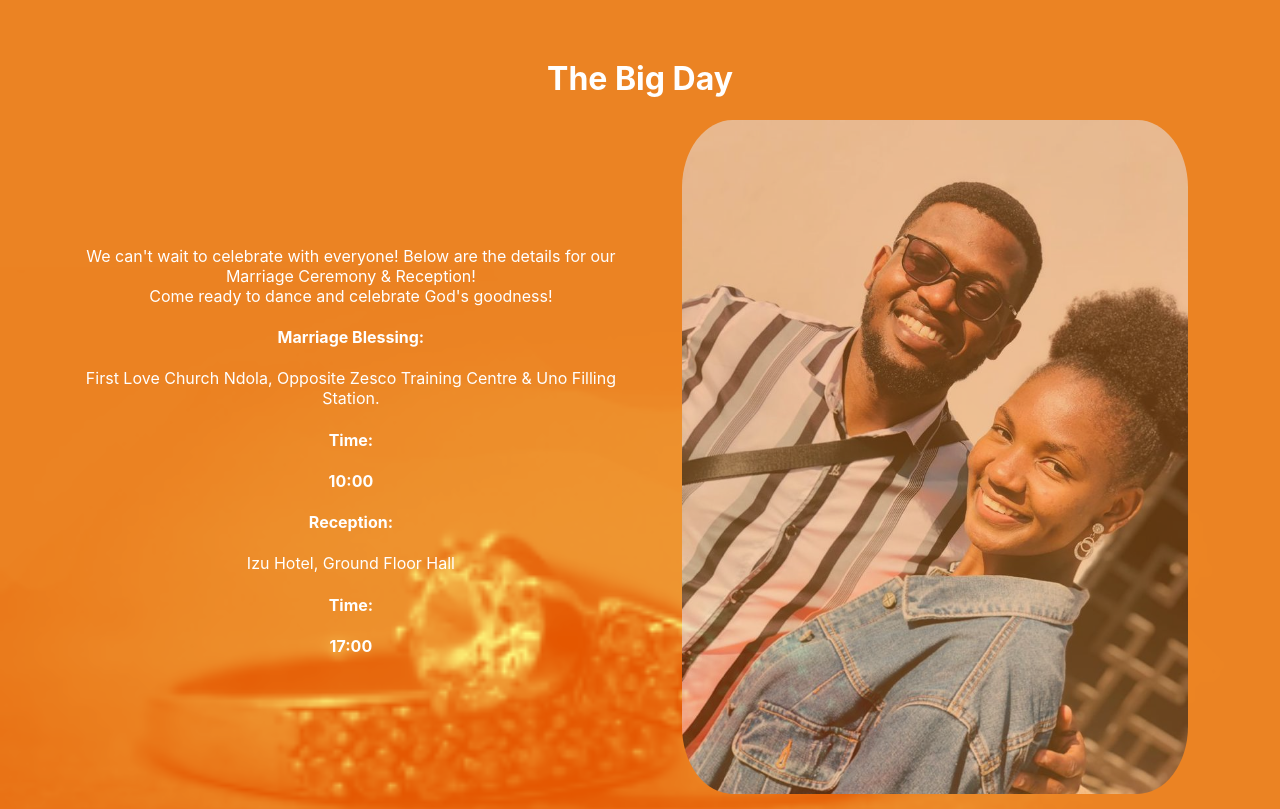
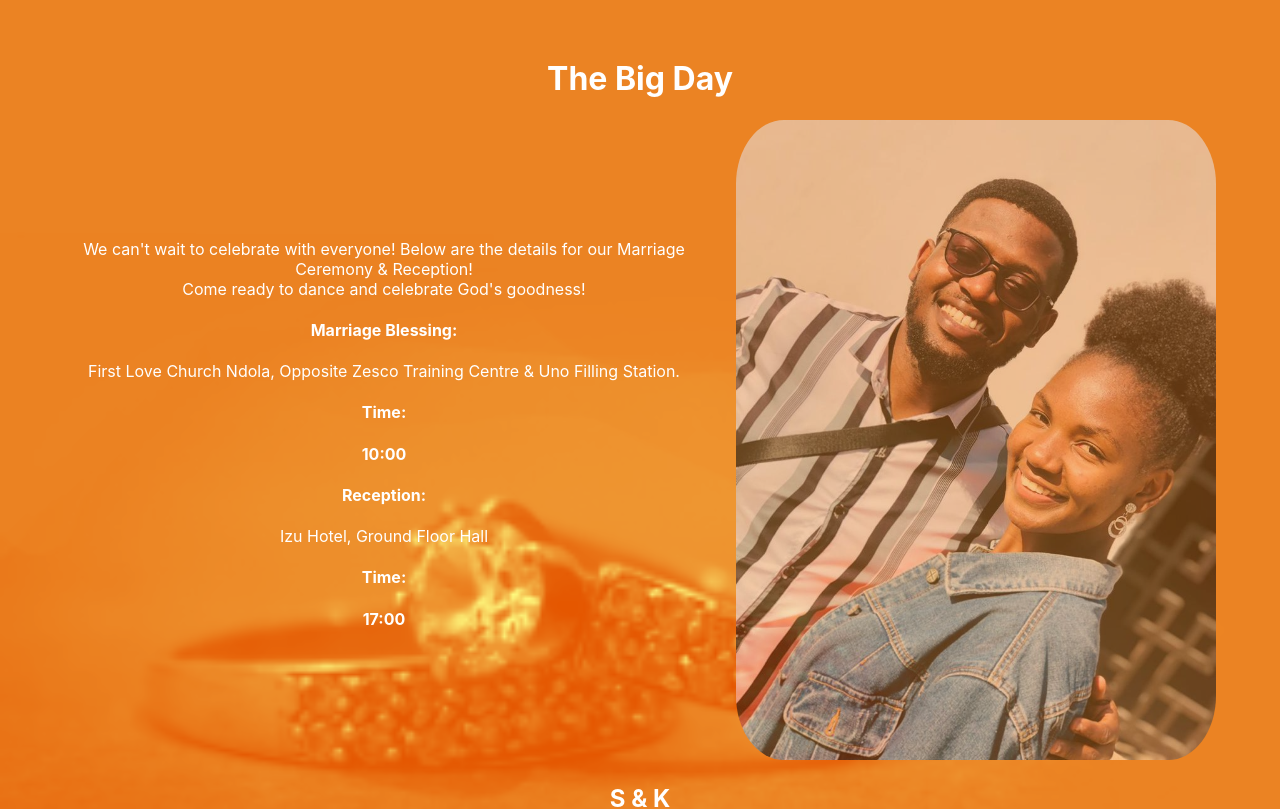
Before and after one commit to sunga12/thawetheswedding24, a React (Create React App) app: page / in a window 1280 px wide. Shown: the part 600-1409 px from the top of the page. Built offline with nearby package versions, Linux system fonts and the light colour scheme.

Commit message:
Update bigday positions

```diff
--- a/src/index.css
+++ b/src/index.css
@@ -210,14 +210,15 @@ button:hover {
 .skbigday {
   display: unset;
   border-radius: 10%;
-  width: 90%;
+  height: 80vh;
   opacity: 60%;
 }
 
 .bigday-deets {
   display: flex;
   align-items: center;
-  gap: 1rem;
+  justify-content: center;
+  gap: 2rem;
 }
 
 
```
